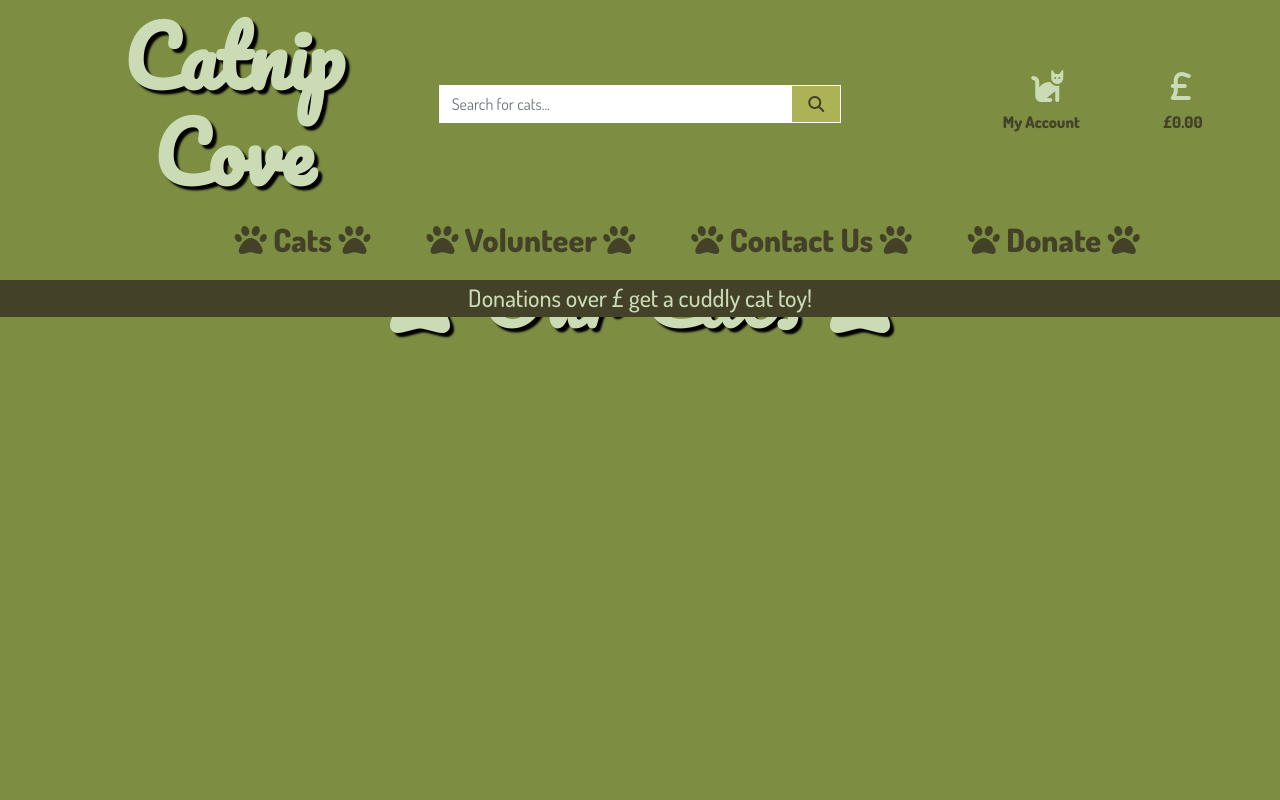
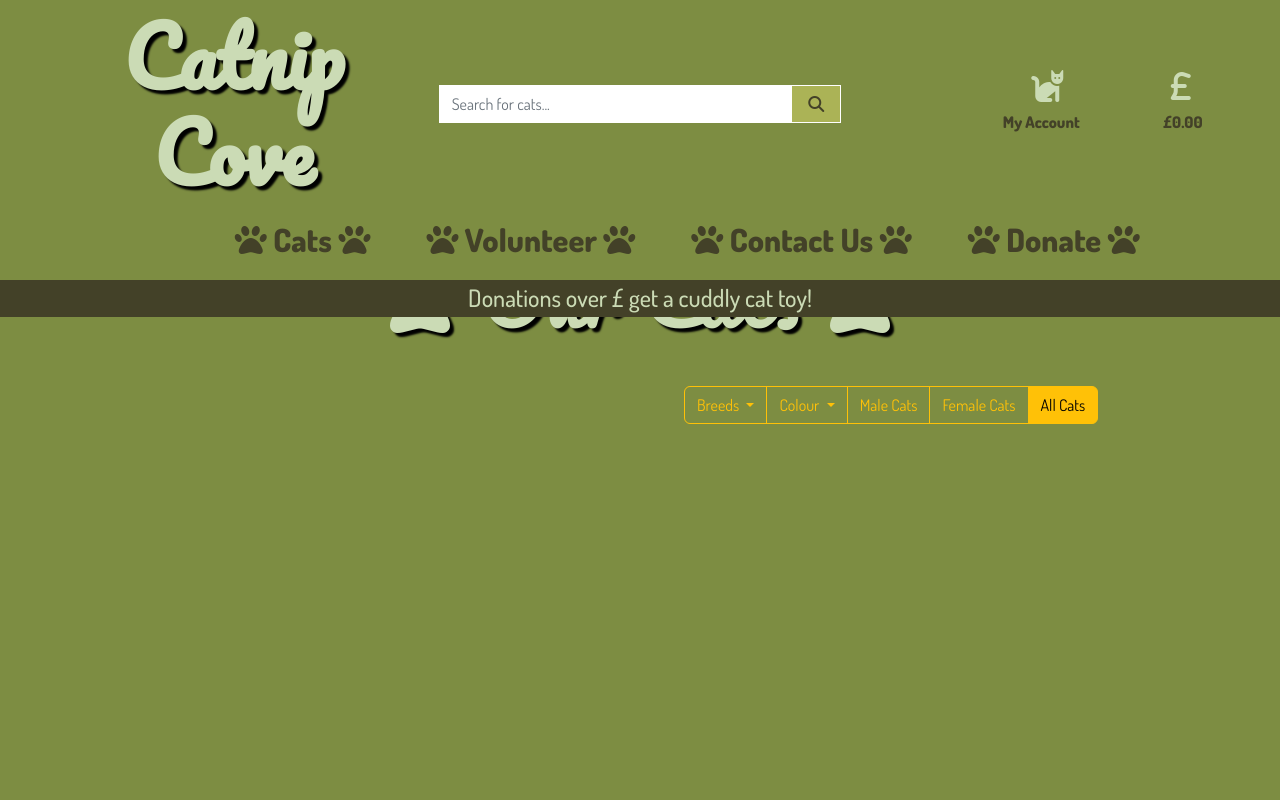
Before and after one commit to veebee4/catnip-cove, a Django app: page /cats/ in a window 1280 px wide. Run offline with Django 3.2, Linux system fonts and the light colour scheme; data that the repository does not hold is empty; some libraries are stand-ins or nearby versions.

Commit message:
Add filtering functionality to cats page

```diff
--- a/cats/templates/cats/cats.html
+++ b/cats/templates/cats/cats.html
@@ -17,6 +17,47 @@
             <h2 class="logo-font page-heading"><i class="fa-solid fa-paw"></i> Our Cats <i class="fa-solid fa-paw"></i></h2>
         </div>
     </div>
+
+    <div class="btn-group cat-filter-buttons mt-1 mb-5 text-center" role="group" aria-label="Cat filter">
+        <div class="btn-group" role="group">
+            <!-- button to show all breeds of cat currently on the website populated by for loop -->
+            <button type="button" class="btn btn-outline-warning dropdown-toggle" data-bs-toggle="dropdown" aria-expanded="false">
+              Breeds
+            </button>
+            <ul class="dropdown-menu">
+                {% for breed in unique_breeds %}
+                <li><a class="dropdown-item" href="{% url 'cats_by_breed' breed=breed %}">{{ breed }}</a></li>
+                {% endfor %}
+            </ul>
+          </div>
+        <!-- button to show all colours of cats currently on the website populated by for loop -->
+        <div class="btn-group" role="group">
+            <button type="button" class="btn btn-outline-warning dropdown-toggle" data-bs-toggle="dropdown" aria-expanded="false">
+              Colour
+            </button>
+            <ul class="dropdown-menu">
+                {% for colour in unique_colour %}
+                <li><a class="dropdown-item" href="{% url 'cats_by_colour' colour=colour %}">{{ colour }}</a></li>
+                {% endfor %}
+            </ul>
+        </div>
+
+        <!-- Button for Male Cats -->
+        <a href="{% url 'cats' %}?sort=male" class="btn btn-outline-warning sort-btn {% if sort_by_gender == 'male' %}active{% endif %}">
+            Male Cats
+        </a>
+
+        <!-- Button for Female Cats -->
+        <a href="{% url 'cats' %}?sort=female" class="btn btn-outline-warning sort-btn {% if sort_by_gender == 'female' %}active{% endif %}">
+            Female Cats
+        </a>
+
+        <!-- Button for All Cats -->
+        <a href="{% url 'cats' %}" class="btn btn-outline-warning sort-btn {% if not sort_by_gender %}active{% endif %}">
+            All Cats
+        </a>
+    </div>
+
     <div class="row">
         <div class="cat-container col-10 offset-1">
             <div class="row mt-1 mb-2"></div>
--- a/cats/urls.py
+++ b/cats/urls.py
@@ -4,4 +4,6 @@ from . import views
 urlpatterns = [
     path('', views.all_cats, name='cats'),
     path('<cat_id>', views.cat_detail, name='cat_detail'),
+    path('breed/<str:breed>/', views.cats_by_breed, name='cats_by_breed'),
+    path('colour/<str:colour>/', views.cats_by_colour, name='cats_by_colour'),
 ]
--- a/cats/views.py
+++ b/cats/views.py
@@ -8,6 +8,7 @@ def all_cats(request):
 
     cats = Cat.objects.all()
     query = None
+    sort_by_gender = None
 
     if request.GET:
         if 'q' in request.GET:
@@ -19,10 +20,46 @@ def all_cats(request):
             queries = Q(name__icontains=query) | Q(breed__icontains=query) | Q(colour__icontains=query) | Q(gender__icontains=query)
             cats = cats.filter(queries)
 
+    if 'sort' in request.GET:
+        sort_by_gender = request.GET['sort']
+        if sort_by_gender == 'male':
+            cats = cats.filter(gender='M')
+        elif sort_by_gender == 'female':
+            cats = cats.filter(gender='F')
+
+    unique_breeds = cats.values_list('breed', flat=True).distinct()
+    unique_colour = cats.values_list('colour', flat=True).distinct()
 
     context = {
         'cats': cats,
         'search_term': query,
+        'sort_by_gender': sort_by_gender,
+        'unique_breeds': unique_breeds,
+        'unique_colour': unique_colour,
+    }
+
+    return render(request, 'cats/cats.html', context)
+
+
+def cats_by_breed(request, breed):
+    """ A view to show all cats of a specific breed """
+    cats = Cat.objects.filter(breed=breed)
+
+    context = {
+        'cats': cats,
+        'breed': breed,
+    }
+
+    return render(request, 'cats/cats.html', context)
+
+
+def cats_by_colour(request, colour):
+    """ A view to show all cats of a specific colour """
+    cats = Cat.objects.filter(colour=colour)
+
+    context = {
+        'cats': cats,
+        'colour': colour,
     }
 
     return render(request, 'cats/cats.html', context)
--- a/static/css/base.css
+++ b/static/css/base.css
@@ -165,6 +165,12 @@ body {
     width: 15rem;
 }
 
+.btn-group {
+    display: flex;
+    width: fit-content;
+    margin-left: 17rem;
+}
+
 /* -------------------------------------------------------------------------------------------------------------------------------- Cat Detail Page */
 
 .cat-details-container {
--- a/templates/includes/main-nav.html
+++ b/templates/includes/main-nav.html
@@ -5,10 +5,8 @@
                 <i class="fa-solid fa-paw"></i> Cats <i class="fa-solid fa-paw"></i>
             </a>
             <div class="dropdown-menu border-0" aria-labelledby="all-cats-link">
-                <a href="" class="dropdown-item">By Age</a>
-                <a href="" class="dropdown-item ">By Breed</a>
-                <a href="" class="dropdown-item ">By Colour</a>
-                <a href="" class="dropdown-item ">By Gender</a>
+                <a href="{% url 'cats' %}?sort=male" class="dropdown-item ">Male Cats</a>
+                <a href="{% url 'cats' %}?sort=female" class="dropdown-item ">Female Cats</a>
                 <a href="{% url 'cats' %}" class="dropdown-item">All Cats</a>
             </div>
         </li>
```
